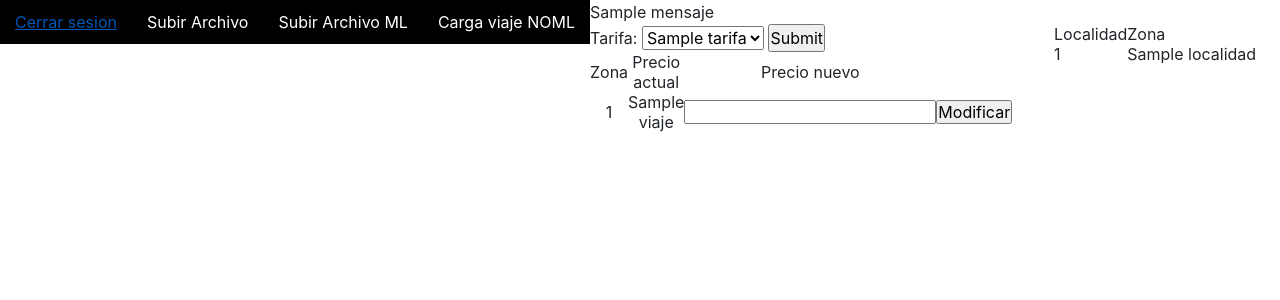
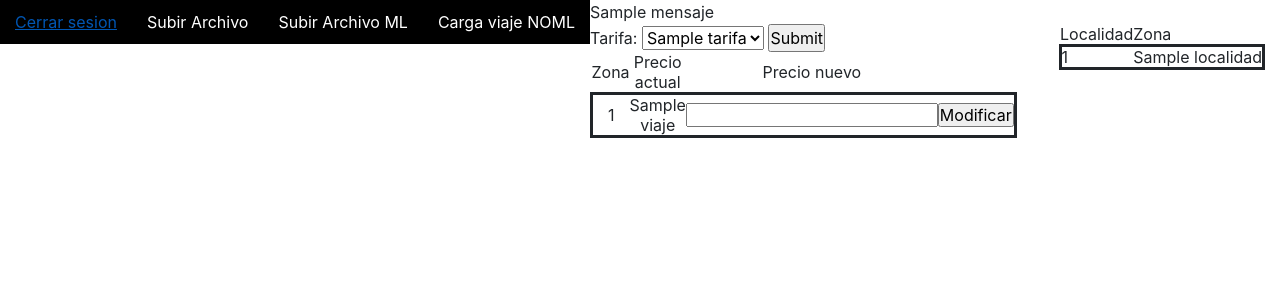
Before and after one commit to digitalocean/sample-flask, a Flask app: template templates/facturacion/tarifas.html in a window 1280 px wide. Shown: the top 300 px of the page. Run offline with Flask 2, Linux system fonts and the light colour scheme; the template is opened without the code that fills it: most values are stand-ins (such as "Sample title", 1, 10 or a date in 2020); some libraries are stand-ins or nearby versions.

Commit message:
Actualizo

```diff
--- a/templates/facturacion/tarifas.html
+++ b/templates/facturacion/tarifas.html
@@ -41,7 +41,7 @@
                 <td style="text-align: center;">Precio nuevo</td>
             </tr>
         {% for x in viajes %}
-        <tr>
+        <tr style="border: solid;">
             <input type="hidden" name="tarifa" value="{{x.2}}">
             <input type="hidden" name="zona" value="{{x.3}}">
             <td>{{x.0}}</td>
@@ -61,7 +61,7 @@
                 <td>Zona</td>
             </tr>
             {%for localidad in localidades %}
-            <tr>
+            <tr style="border: solid;">
                 <td>{{localidad.0}}</td>
                 <td>{{localidad.1}}</td>
             </tr>
```
Also changed, not shown: TODO/TODO.py (added), TODO/__init__.py (added).
